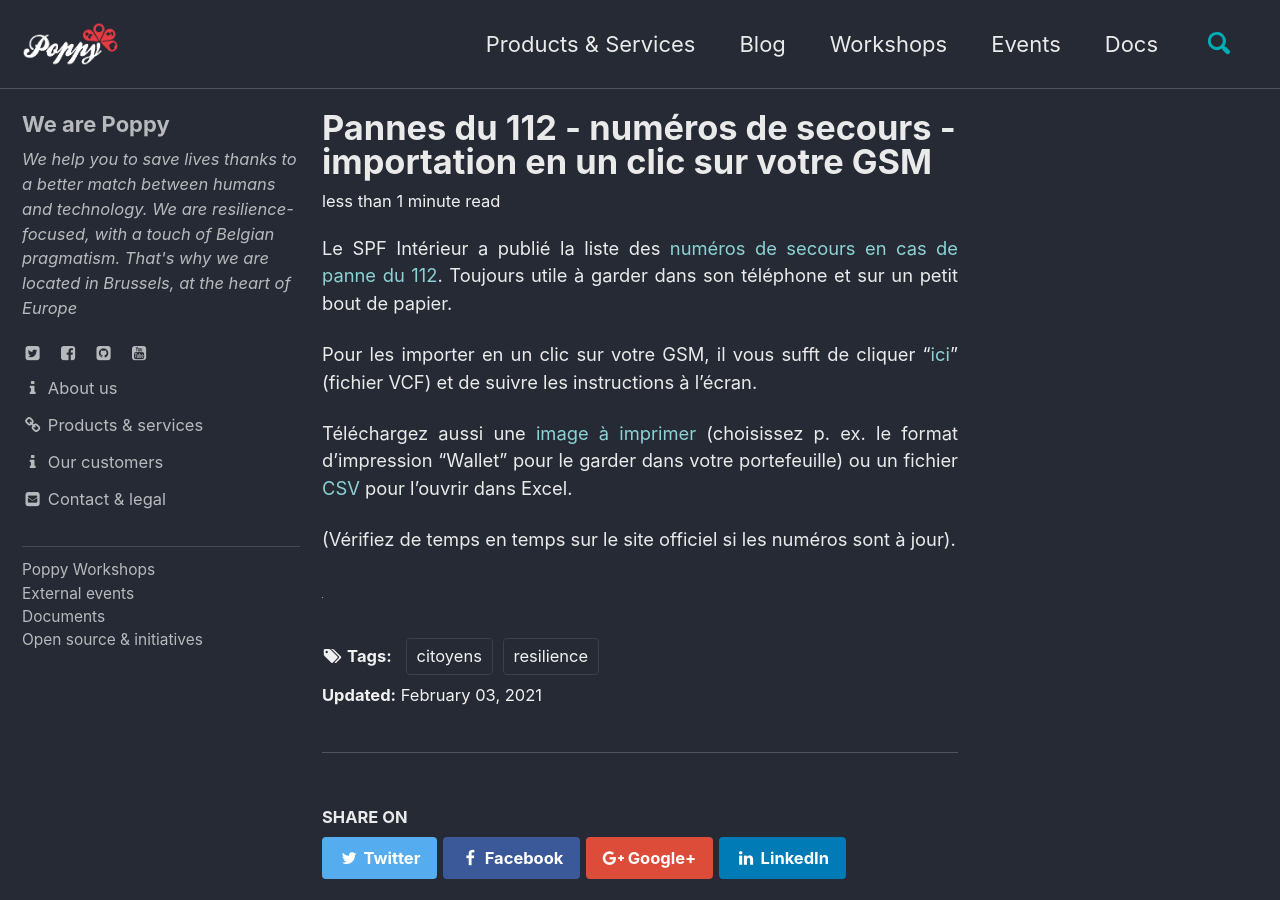
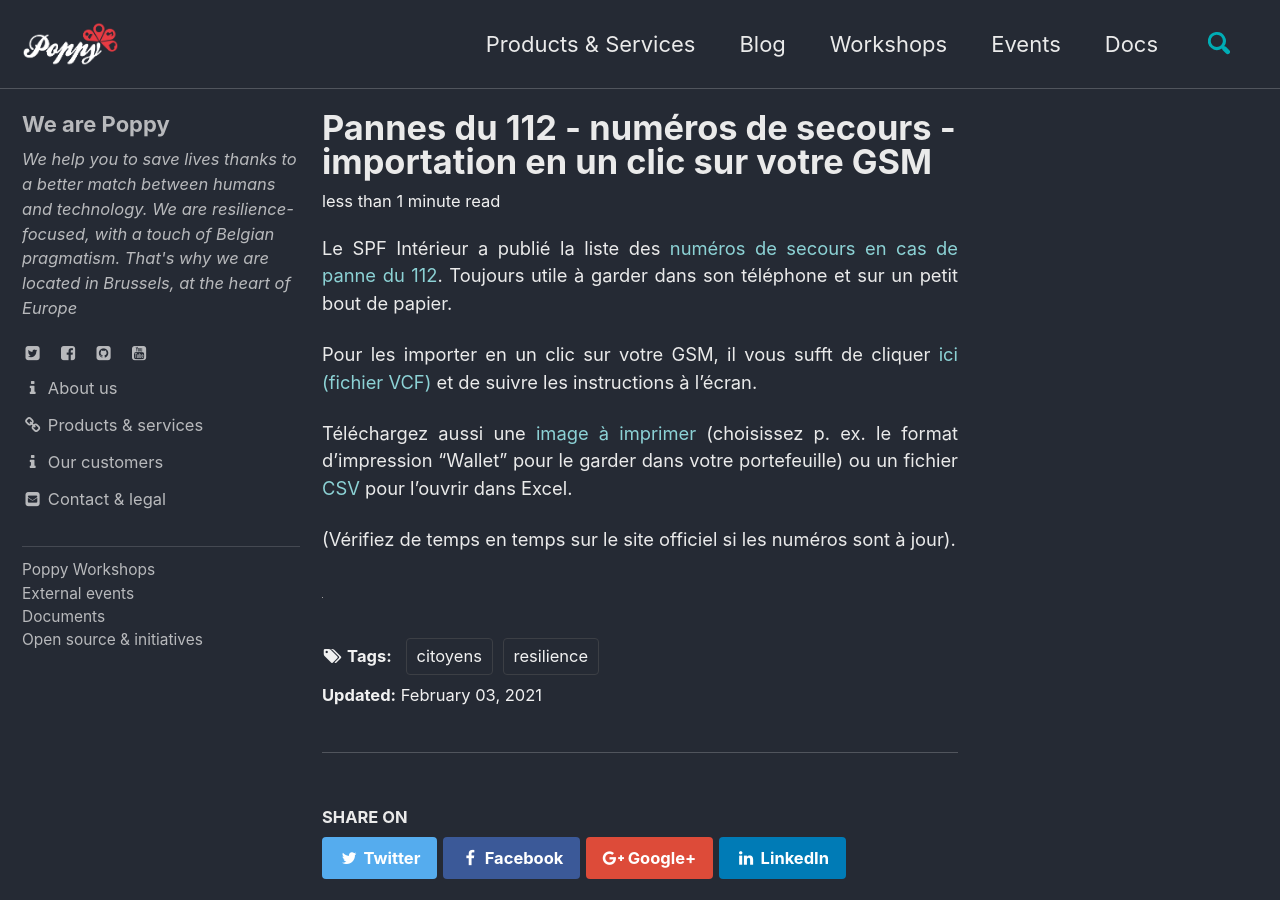
Before and after one commit to ccloquet/ccloquet.github.io, a Jekyll site: the page built from _posts/2021-02-03-panne-112-numeros_de_secours.md, in a window 1280 px wide and 900 px high. Built offline with Jekyll 4.4.1, drawn with Linux system fonts in a browser that asks for light colours; cached includes are drawn as plain includes.

```diff
--- a/_posts/2021-02-03-panne-112-numeros_de_secours.md
+++ b/_posts/2021-02-03-panne-112-numeros_de_secours.md
@@ -6,7 +6,7 @@ tags: [resilience,citoyens]
 
 Le SPF Intérieur a publié la liste des <a href='https://www.sos112.be/fr/faq-112.html'>numéros de secours en cas de panne du 112</a>. Toujours utile à garder dans son téléphone et sur un petit bout de papier.
 
-Pour les importer en un clic sur votre GSM, il vous sufft de cliquer "<a href='https://blog.my-poppy.eu/images/20200203_112_backup.vcf'>ici</a>" (fichier VCF) et de suivre les instructions à l'écran.
+Pour les importer en un clic sur votre GSM, il vous sufft de cliquer <a href='https://blog.my-poppy.eu/images/20200203_112_backup.vcf'>ici (fichier VCF)</a>  et de suivre les instructions à l'écran.
 
 Téléchargez aussi une <a href='https://blog.my-poppy.eu/images/20200203_112_backup.png'>image à imprimer</a> (choisissez p. ex. le format d'impression "Wallet" pour le garder dans votre portefeuille) ou un fichier <a href='https://blog.my-poppy.eu/images/20200203_112_backup.csv'>CSV</a> pour l'ouvrir dans Excel.
 
```
